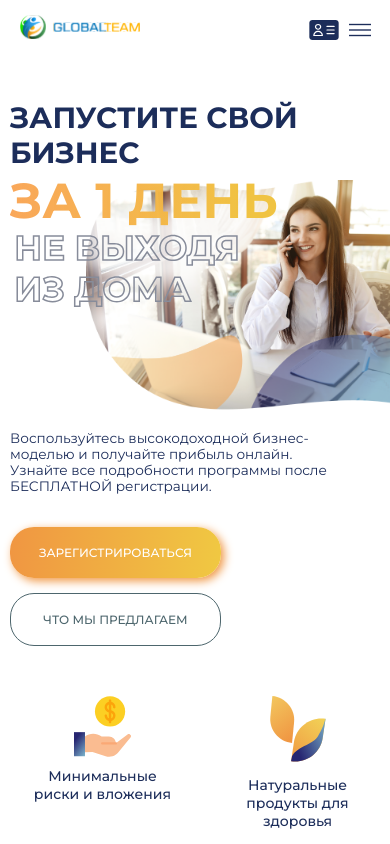
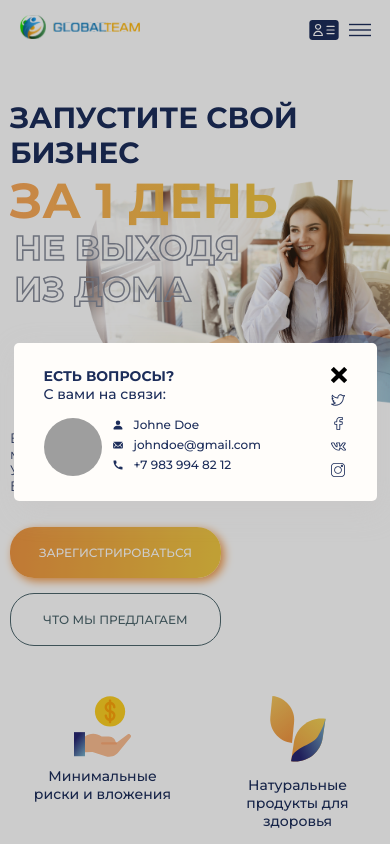
Before and after one commit to lepeshka25/Vedel-Business, a React (Create React App) app: page / in a window 390 px wide. Both pictures are taken after a click on the picture 323 px from the left and 29 px from the top of the page. Shown: the top 844 px of the page. Built offline with nearby package versions, Linux system fonts and the light colour scheme; grey boxes are pictures that could not be loaded.

Commit message:
finish project

```diff
--- a/src/App.tsx
+++ b/src/App.tsx
@@ -5,6 +5,7 @@ import Header from "./components/Header";
 import Footer from "./components/Footer";
 
 const App = () => {
+
 	return (
 		<React.Fragment>
 			<Header/>
--- a/src/App/Layout/Main/components/Frame_1/components/isLaptop/index.tsx
+++ b/src/App/Layout/Main/components/Frame_1/components/isLaptop/index.tsx
@@ -6,7 +6,7 @@ import cs from './style.module.scss'
 import ContactModal from "../../../../../../../UI/ContactModal";
 
 const Laptop = () => {
-	const [stateModal , setStateModal] = React.useState(false)
+
 	return (
 		<div className={cs.laptop}>
 			<div
@@ -44,7 +44,7 @@ const Laptop = () => {
 			</div>
 
 			<div className={cs.laptop_container_bottom}>
-				<ContactModal setStateModal={setStateModal}/>
+				<ContactModal/>
 				<div className={cs.container_card}>
 					{
 						data?.map(item => (
--- a/src/App/Layout/Main/index.tsx
+++ b/src/App/Layout/Main/index.tsx
@@ -1,10 +1,27 @@
 import React, {FC} from 'react';
 import * as Frame from './components/'
+import {ContextModal} from "../../../Provider/stateModalContact";
+import ContactModal from "../../../UI/ContactModal";
 import cs from './main.module.scss'
 
 const Main: FC = () => {
+	const data = React.useContext(ContextModal)
+
+	React.useEffect(() => {
+		document.body.style.overflow = data?.stateModal ? 'hidden' : '';
+		// @ts-ignore
+		document.querySelector('html').style.overflow = data?.stateModal ? 'hidden' : '';
+
+	}, [data?.stateModal])
+
 	return (
 		<div className={cs.main}>
+
+			<div className={cs.modal_container} style={data.stateModal ? {display: 'block'} : {display: 'none'}}>
+				<div className={cs.container}>
+					<ContactModal setStateModal={data.setStateModal}/>
+				</div>
+			</div>
 
 			<Frame.FrameOne/>
 			<Frame.FrameTwo/>
--- a/src/App/Layout/Main/main.module.scss
+++ b/src/App/Layout/Main/main.module.scss
@@ -1,3 +1,22 @@
 .main {
   width: 100%;
+
+  .modal_container {
+    width: 100%;
+    height: 100vh;
+    position: absolute;
+    top: 0;
+    left: 0;
+    z-index: 1000;
+    background: rgba(0,0,0,0.2);
+
+    .container {
+      width: 100%;
+      height: 100%;
+      display: flex;
+      justify-content: center;
+      align-items: center;
+    }
+
+  }
 }
--- /dev/null
+++ b/src/Provider/stateModalContact.js
@@ -0,0 +1,14 @@
+import React from "react";
+
+export const ContextModal = React.createContext()
+
+export const ProviderModal = ({children}) => {
+	const [stateModal , setStateModal] = React.useState(false)
+
+	const value = React.useMemo(() => ({
+		setStateModal,
+		stateModal,
+	}))
+
+	return (<ContextModal.Provider value={value}>{children}</ContextModal.Provider>)
+}
--- a/src/UI/ContactModal/index.tsx
+++ b/src/UI/ContactModal/index.tsx
@@ -3,14 +3,18 @@ import image from '../../assets/ContactModal/image.svg'
 import {BsFillPersonFill} from "react-icons/bs";
 import {IoIosMail} from "react-icons/io";
 import {MdCall} from "react-icons/md";
+import {ContactModalData} from "../../utils/ContactModal";
+import {useMediaQuery} from "react-responsive";
+import {ImCross} from "react-icons/im";
 import cs from './contactModal.module.scss'
-import {ContactModalData} from "../../utils/ContactModal";
 
 type TContactModal = {
-	setStateModal: (state: boolean) => void
+	setStateModal?: (state: boolean) => void
 }
 
 const ContactModal: FC<TContactModal> = ({setStateModal}) => {
+	const isLaptop = useMediaQuery({query: '(min-width: 768px)'})
+
 	return (
 		<div className={cs.modal}>
 			<div className={cs.modal_container}>
@@ -28,8 +32,9 @@ const ContactModal: FC<TContactModal> = ({setStateModal}) => {
 				</div>
 
 				<div className={cs.right}>
+					{!isLaptop && <ImCross onClick={() => setStateModal && setStateModal(false)}/>}
 					{
-						ContactModalData.map((item , index) => (
+						ContactModalData.map((item, index) => (
 							<img key={index} className={cs.icon} src={item} alt=""/>
 						))
 					}
--- a/src/components/Header/components/isMobile/index.tsx
+++ b/src/components/Header/components/isMobile/index.tsx
@@ -1,14 +1,14 @@
 import React from 'react';
 import Logo from "../../../../UI/Logo";
-import Contact from "../Contact";
 import SideBar from "../SideBar";
 import burger from '../../../../assets/Header/Menu.svg'
 import exclude from '../../../../assets/Header/Exclude.svg'
+import {ContextModal} from "../../../../Provider/stateModalContact";
 import cs from './style.module.scss'
 
 const Mobile = () => {
+	const data = React.useContext(ContextModal)
 	const [sideBar , setSideBar] = React.useState(false)
-	const [contact , setContact] = React.useState(false)
 
 	return (
 		<div className={cs.mobile}>
@@ -21,15 +21,8 @@ const Mobile = () => {
 				<div className={cs.container_burger}>
 
 					<div className={cs.container_burger_contact}>
-						<img src={exclude} alt=""/>
+						<img onClick={() => data?.setStateModal(true)} src={exclude} alt=""/>
 						<img onClick={() => setSideBar(true)} src={burger} alt=""/>
-					</div>
-
-					<div
-						style={contact ? {display: 'block'} : {display: 'none'}}
-						className={cs.container_contact}
-					>
-						<Contact setContactModal={setContact}/>
 					</div>
 
 					<div
--- a/src/index.css
+++ b/src/index.css
@@ -6,10 +6,6 @@
   box-sizing: border-box;
   position: relative;
   font-family: 'Montserrat', sans-serif;
-}
-
-button {
-  cursor: pointer;
 }
 
 ::-webkit-scrollbar {
@@ -21,6 +17,10 @@ html , body {
   overflow-x: hidden;
 }
 
+button {
+  cursor: pointer;
+}
+
 ul , ol {
   list-style: none;
 }
--- a/src/index.tsx
+++ b/src/index.tsx
@@ -3,12 +3,15 @@ import ReactDOM from 'react-dom/client';
 import App from './App';
 import {BrowserRouter} from "react-router-dom";
 import './index.css';
+import {ProviderModal} from "./Provider/stateModalContact";
 
 const root = ReactDOM.createRoot(
 	document.getElementById('root') as HTMLElement
 );
 root.render(
-	<BrowserRouter>
-		<App/>
-	</BrowserRouter>
+	<ProviderModal>
+		<BrowserRouter>
+			<App/>
+		</BrowserRouter>
+	</ProviderModal>
 );
```
